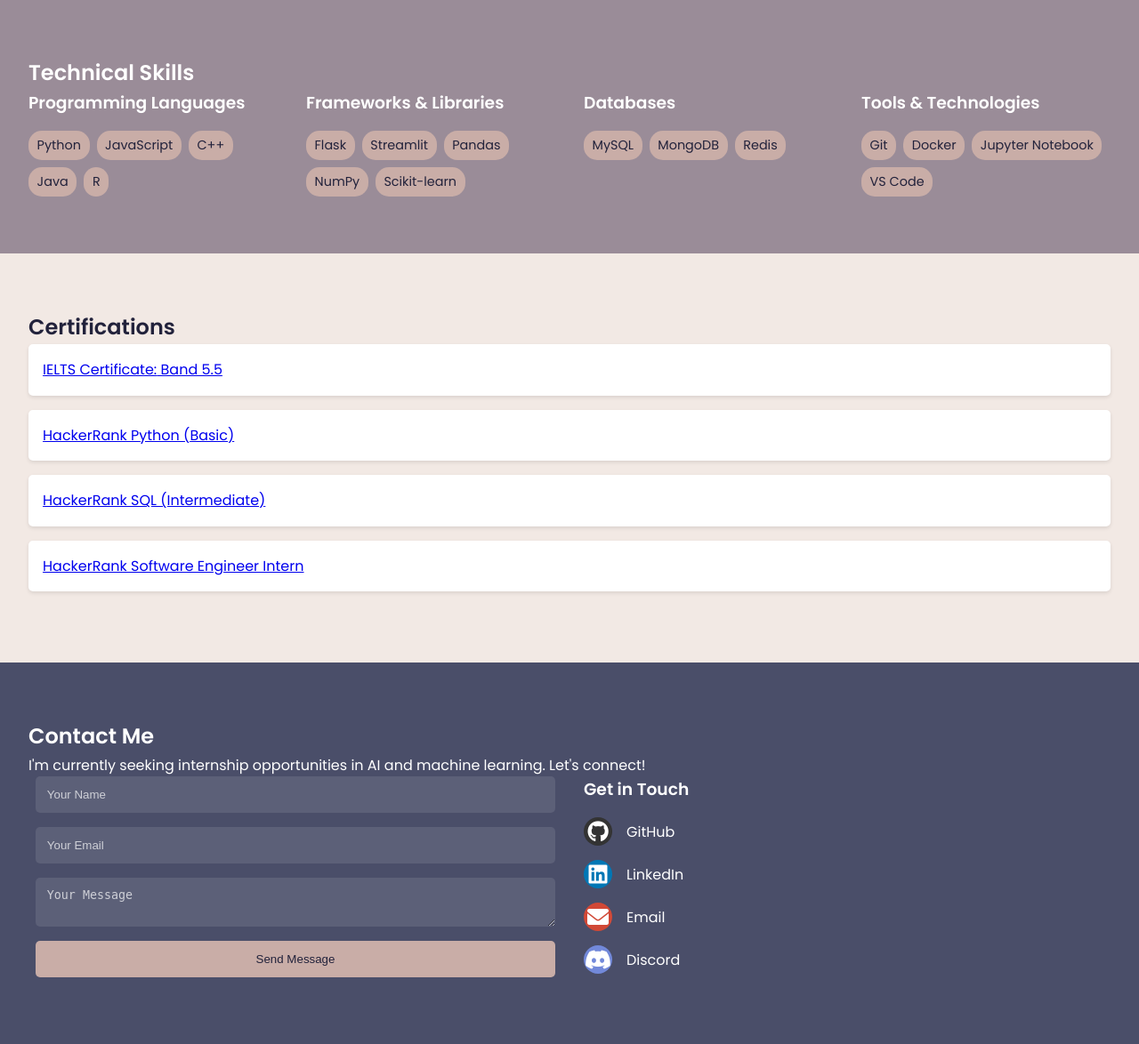
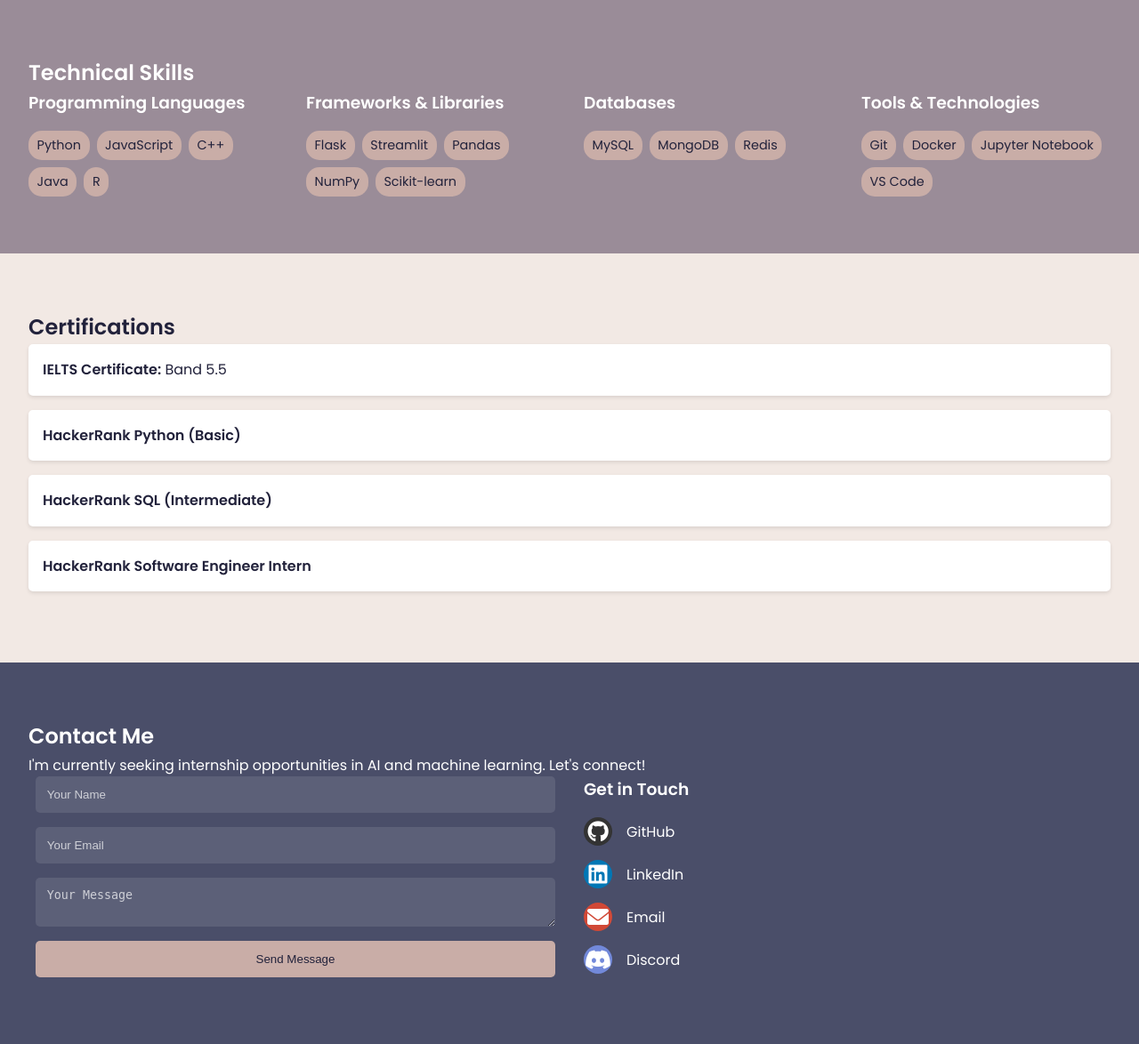
Before and after one commit to FOX2920/FOX2920.github.io, a Flask app: page / in a window 1280 px wide. Shown: the part 1990-3164 px from the top of the page at 89% size. Run offline with Flask 3, Linux system fonts and the light colour scheme.

Commit message:
Update style.css

```diff
--- a/app/static/css/style.css
+++ b/app/static/css/style.css
@@ -255,6 +255,7 @@
 /* Certifications Section Styles */
 #certifications {
     padding: 4rem 2rem;
+    background-color: var(--background-color);
 }
 
 .certification-list {
@@ -265,15 +266,30 @@
 .certification-list li {
     background-color: white;
     margin-bottom: 1rem;
-    padding: 1rem;
     border-radius: 5px;
     box-shadow: 0 2px 4px rgba(0, 0, 0, 0.1);
-    transition: transform 0.3s ease;
+    transition: transform 0.3s ease, box-shadow 0.3s ease;
 }
 
 .certification-list li:hover {
     transform: translateY(-3px);
     box-shadow: 0 4px 8px rgba(0, 0, 0, 0.15);
+}
+
+.cert-link {
+    display: block;
+    padding: 1rem;
+    color: var(--text-color);
+    text-decoration: none;
+    transition: color 0.3s ease;
+}
+
+.cert-link:hover {
+    color: var(--primary-color);
+}
+
+.cert-name {
+    font-weight: bold;
 }
 
 /* Contact Section Styles */
```
